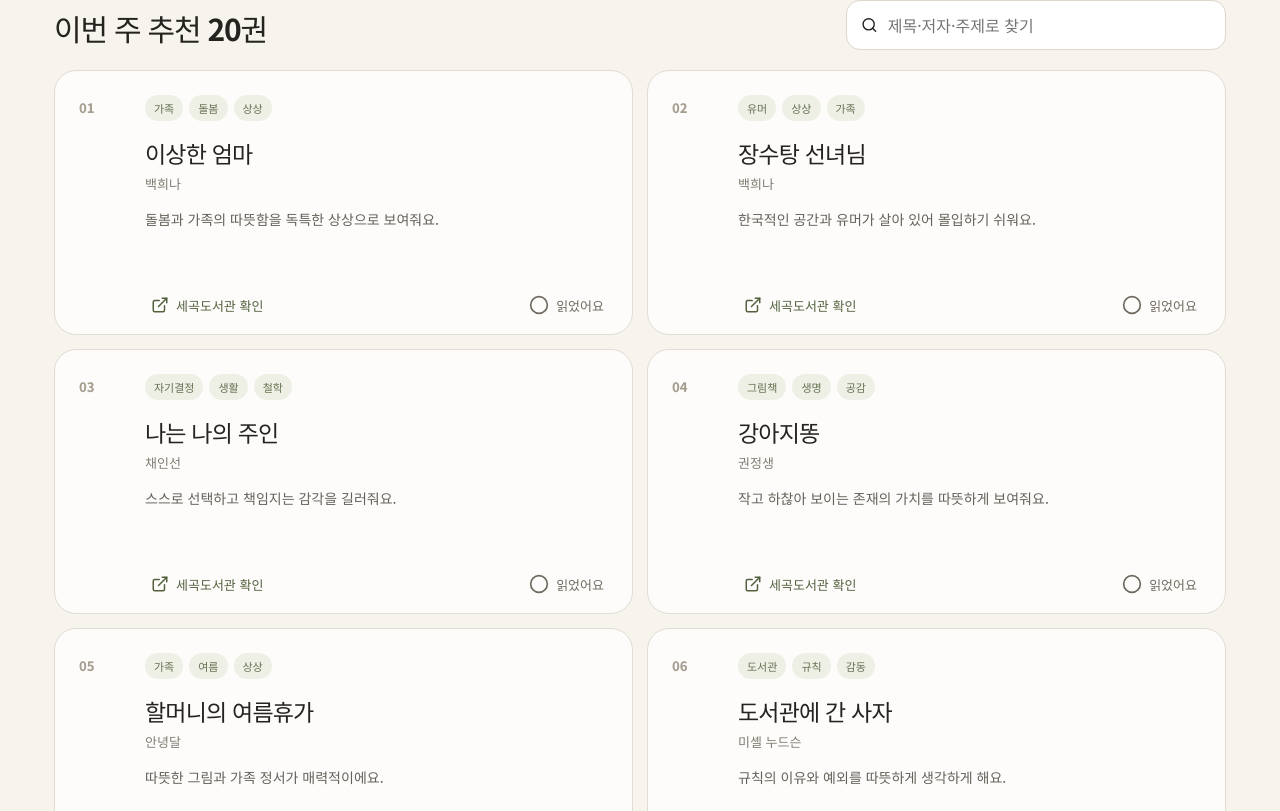
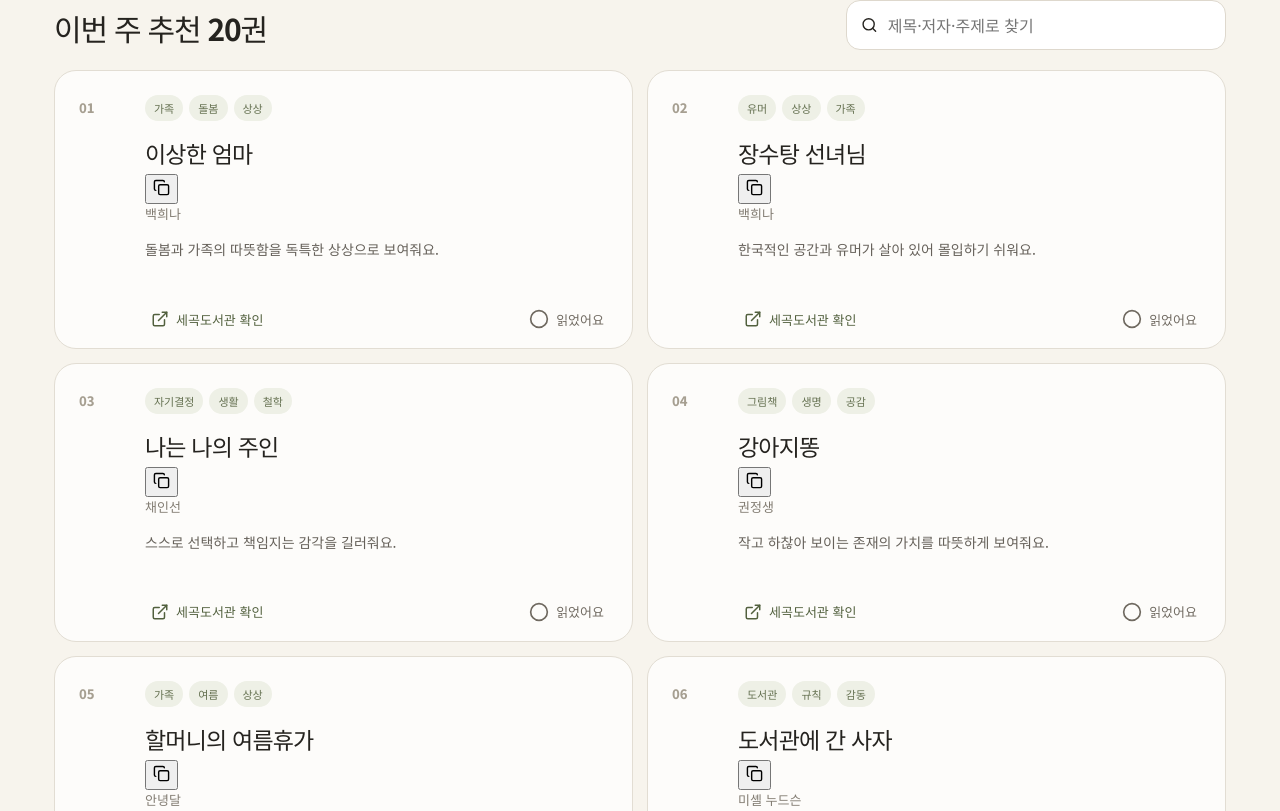
Before and after one commit to isaac0226/suggestbook, a React (Vite) app: page / in a window 1280 px wide. Shown: the part 769-1580 px from the top of the page. Built offline with nearby package versions, Linux system fonts and the light colour scheme.

Commit message:
Add copy-title button to recommendation cards

```diff
--- a/src/App.jsx
+++ b/src/App.jsx
@@ -1,5 +1,5 @@
 import React, { useEffect, useMemo, useState } from 'react';
-import { BookOpen, CheckCircle2, Circle, ExternalLink, RefreshCw, Search, Send, Sparkles } from 'lucide-react';
+import { BookOpen, CheckCircle2, Circle, Copy, ExternalLink, RefreshCw, Search, Send, Sparkles } from 'lucide-react';
 import { catalog, profiles } from './catalog';
 
 const STORAGE_KEY = 'suggestbook-state-v1';
@@ -84,6 +84,16 @@ export default function App() {
   const reshuffle = () => {
     setState((prev) => ({ ...prev, weekSalt: (prev.weekSalt || 0) + 1 }));
     setNotice('아직 읽지 않은 책 안에서 추천 순서를 바꿨어요.');
+    window.setTimeout(() => setNotice(''), 2200);
+  };
+
+  const copyBookTitle = async (book) => {
+    try {
+      await navigator.clipboard.writeText(book.title);
+      setNotice(`“${book.title}” 제목을 복사했어요.`);
+    } catch {
+      setNotice('제목 복사에 실패했어요. 제목을 길게 눌러 복사해 주세요.');
+    }
     window.setTimeout(() => setNotice(''), 2200);
   };
 
@@ -173,7 +183,10 @@ export default function App() {
               <div className="rank">{String(index + 1).padStart(2, '0')}</div>
               <div className="book-body">
                 <div className="tags">{book.tags.slice(0, 3).map((tag) => <span key={tag}>{tag}</span>)}</div>
-                <h3>{book.title}</h3>
+                <div className="title-row">
+                  <h3>{book.title}</h3>
+                  <button className="copy-title-button" onClick={() => copyBookTitle(book)} title="책 제목 복사" aria-label={`${book.title} 제목 복사`}><Copy size={17} /></button>
+                </div>
                 <p className="author">{book.author}</p>
                 <p className="reason">{book.reason}</p>
               </div>
```
